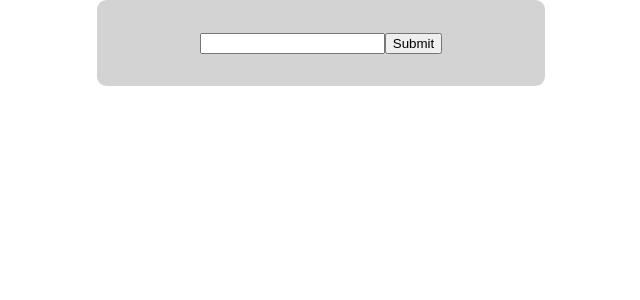
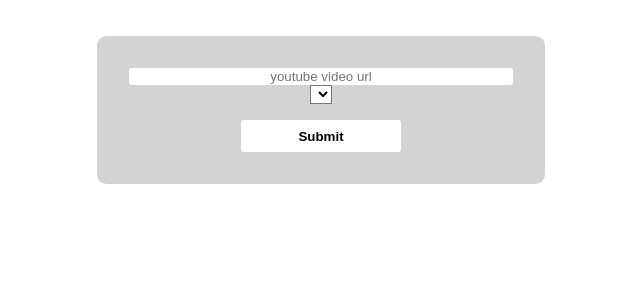
Before and after one commit to kimamov/youtubeDownloader, a React (Create React App) app: page / in a window 1280 px wide. Shown: the top 300 px of the page, without its empty margins (319-959 px from the left). Built offline with nearby package versions, Linux system fonts and the light colour scheme.

Commit message:
more options

```diff
--- a/package.json
+++ b/package.json
@@ -4,6 +4,7 @@
   "private": true,
   "dependencies": {
     "axios": "^0.18.0",
+    "file-saver": "^2.0.1",
     "react": "^16.8.6",
     "react-dom": "^16.8.6",
     "react-scripts": "3.0.0"
--- a/src/App.css
+++ b/src/App.css
@@ -14,4 +14,28 @@
   max-width: 24rem;
   border-radius: 0.6rem;
   margin: 0 auto;
+  display: grid;
 }
+#videoSearchForm>input{
+  border-radius: 0.2rem;
+  border: none;
+  text-align: center;
+}
+#videoSearchForm>input[type='submit']{
+  margin: 1rem auto 0 auto;
+  height: 2rem;
+  width: 100%;
+  max-width: 10rem;
+  background-color: white;
+  font-weight: bold;
+}
+#videoSearchForm>select{
+  max-width: 10rem;
+  background-color: white;
+  font-weight: bold;
+  margin: 0 auto;
+}
+#videoSearchForm>input[type='submit']:hover{
+  color: white;
+  background-color: black;
+}
--- a/src/App.js
+++ b/src/App.js
@@ -9,7 +9,9 @@ export default class App extends Component {
     this.dlMode=0;
     this.state = {
         videoLink: '',
-        videoInfo: []
+        videoInfo: [],
+        typeSelect: 0,
+        dlSelected: false
     }
   }
   onChange=(event)=>{
@@ -25,29 +27,62 @@ export default class App extends Component {
   }
   getVideoInfo=(event)=>{
     event.preventDefault()
-    axios.get(`http://localhost:5000/info?videolink=${this.state.videoLink}`).then(res=>{
+    axios.get(`http://localhost:5000/simpleinfo?videolink=${this.state.videoLink}`).then(res=>{
       console.log(res)
-      this.setState({videoInfo: res.data})
+      if(res.data.formats){
+        this.setState({videoInfo: res.data,dlSelected: true})
+      }
+
     }).catch(error=>{
       console.log(error)
     })
   }
 
+  dlVideo=(url)=>{
+    axios({
+      url: url,
+      method: 'GET',
+      responseType: 'blob', // important
+    }).then((response) => {
+       console.log('succes')
+       const url = window.URL.createObjectURL(new Blob([response.data]));
+       const link = document.createElement('a');
+       link.href = url;
+       link.setAttribute('download', 'file.mp4');
+       document.body.appendChild(link);
+       link.click();
+       document.body.removeChild(link);
+    });
+  }
+  componentDidMount(){
+    /* this.dlVideo(
+      'https://r3---sn-8xgn5uxa-cxge.googlevideo.com/videoplayback?id=o-AKNbby6tD8YKTUiQYAc_6vcEc3qcOSWIOsegXr0iLgJV&aitags=133,134,135,136,160,242,243,244,247,278,298,302,394,395,396,397&itag=394&source=youtube&requiressl=yes&mm=31,29&mn=sn-8xgn5uxa-cxge,sn-4g5e6nld&ms=au,rdu&mv=m&pcm2cms=yes&pl=24&ei=7UrLXPaHPNHVgQery4PYBA&initcwndbps=1396250&mime=video/mp4&gir=yes&clen=5470553&dur=638.533&lmt=1556822908874006&mt=1556826777&fvip=3&keepalive=yes&c=WEB&txp=5531432&ip=88.130.48.98&ipbits=0&expire=1556848462&sparams=ip,ipbits,expire,id,aitags,source,requiressl,mm,mn,ms,mv,pcm2cms,pl,ei,initcwndbps,mime,gir,clen,dur,lmt&signature=C647A6E17406246772D2966AA253766F2B07BB69.9586DA6C4FC28D0AF095AE556A1E042A00063CE5&key=yt8&ratebypass=yes%27'
+      ) */
+  }
   render() {
     return (
       <div className="App">
         <header className="App-header">
-          {this.state.videoLink}
+          <p>{this.state.videoInfo?this.state.videoInfo.title:''}</p>
+          <img src={this.state.videoInfo.thumbnail}></img>
         </header>
         <form id='videoSearchForm' onSubmit={this.getVideoInfo}>
-          <input name='videoLink' type='text' onChange={this.onChange}></input>
+          <input placeholder='youtube video url' name='videoLink' type='text' onChange={this.onChange}></input>
+          <select name='typeSelect' onChange={this.onChange} value={this.state.typeSelect}>
+          {(typeof this.state.videoInfo.formats =="object")&&this.state.videoInfo.formats.map((item,index)=>
+            <option onChange value={index}>{'type: '+item.type +' quality: '+ item.quality+ ' '+(item.videoOnly?'only video':'')}</option>
+          )}
+          </select>
           <input type="submit"></input>
         </form>
-        <div>
-          {this.state.videoInfo.map(item=>
-            <p>{'type: '+JSON.stringify(item.type) +'quality: '+ JSON.stringify(item.quality)}</p>
-          )}
-        </div>
+        {this.state.dlSelected&&
+          <button
+          onClick={(url)=>this.dlVideo(this.state.videoInfo.formats[this.state.typeSelect].url)}
+          className='roundedButton'>
+            DOWNLOAD
+          </button>
+        }
+
       </div>
     )
   }
```
Also changed, not shown: 1 other file (tests, documents, lock files or other folders).
